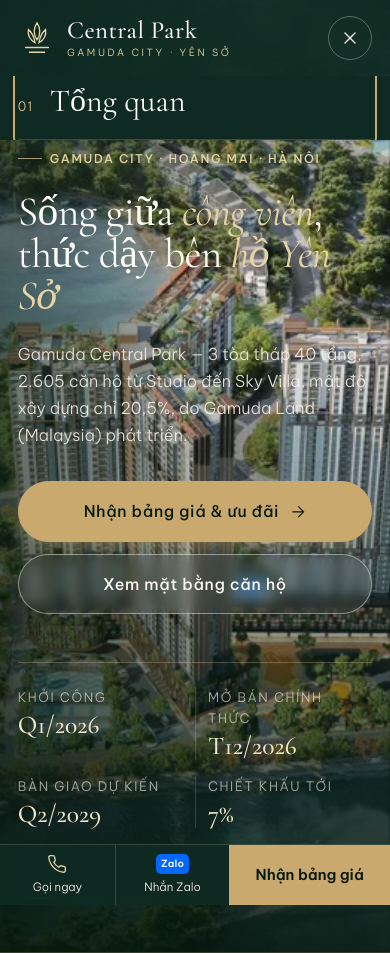
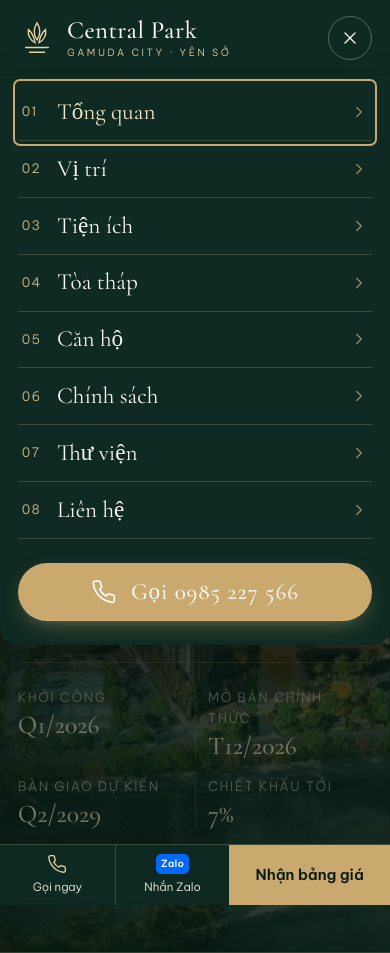
Before and after one commit to AnNhien91/Gamuda-Centra-Park-Y-n-S-, a Node server app: page / in a window 390 px wide, after a click that opens the changed part. Shown: the top 953 px of the page. Run offline with Node 20, Linux system fonts and the light colour scheme.

Commit message:
Menu điện thoại thả xuống đủ các mục + nút "Đầu trang"
- Sửa lỗi menu mobile bị cắt chỉ còn 1 dòng: backdrop-filter của header biến header thành
  khung chứa cho phần tử fixed bên trong. Khi mở menu, header dùng nền đặc (class nav-open).
- Menu thả xuống dưới header, có nền mờ phía sau (bấm ra ngoài để đóng), đánh dấu mục đang xem.
- Nút "Đầu trang" nổi, hiện khi khách cuộn qua ~60% trang; nằm trên thanh liên hệ (mobile)
  và trên nút Zalo/Gọi (desktop).

Co-Authored-By: Claude Opus 5.5 <noreply@anthropic.com>

```diff
--- a/public/css/style.css
+++ b/public/css/style.css
@@ -195,21 +195,38 @@ dialog { padding: 0; border: 0; }
 .nav-toggle[aria-expanded="true"] .i-open { display: none; }
 .nav-toggle[aria-expanded="true"] .i-close { display: block; }
 
+/* Khi mở menu: bỏ backdrop-filter/transform của header — chúng biến header thành khung chứa
+   cho phần tử position:fixed bên trong, làm menu bị cắt còn đúng chiều cao header. */
+.site-header.nav-open { background: var(--forest-900); backdrop-filter: none; -webkit-backdrop-filter: none; transform: none; box-shadow: 0 1px 0 var(--line-light); }
+.site-header.nav-open::before { opacity: 0; }
+
+/* Menu điện thoại: thả xuống ngay dưới header */
 .mobile-nav {
-  position: fixed; inset: var(--header-h) 0 0; background: var(--forest-900); padding: var(--space-6) var(--gutter) calc(var(--space-6) + env(safe-area-inset-bottom));
-  display: flex; flex-direction: column; justify-content: space-between; overflow-y: auto;
+  position: fixed; top: var(--header-h); left: 0; right: 0; z-index: 1;
+  max-height: calc(100dvh - var(--header-h)); overflow-y: auto; overscroll-behavior: contain;
+  background: var(--forest-900); border-radius: 0 0 var(--radius-lg) var(--radius-lg);
+  padding: var(--space-2) var(--gutter) calc(var(--space-5) + env(safe-area-inset-bottom));
+  box-shadow: 0 24px 48px rgba(0, 0, 0, .35);
+  transform-origin: top; animation: mnDrop .32s var(--ease-out);
 }
-.mobile-nav li { opacity: 0; transform: translateY(12px); animation: mnIn .5s var(--ease-out) forwards; animation-delay: calc(var(--i) * 45ms); }
-.mobile-nav a { display: flex; align-items: baseline; gap: 1rem; padding: .7rem 0; font-family: var(--font-display); font-size: 2rem; color: var(--ivory-50); border-bottom: 1px solid var(--line-light); }
-.mn-index { font-family: var(--font-body); font-size: var(--fs-xs); color: var(--gold-400); letter-spacing: .1em; }
-.mobile-nav-foot { margin-top: var(--space-6); }
+.mobile-nav li { opacity: 0; transform: translateY(-6px); animation: mnIn .4s var(--ease-out) forwards; animation-delay: calc(var(--i) * 35ms); }
+.mobile-nav a { display: flex; align-items: center; gap: .9rem; min-height: 52px; padding: .55rem .25rem; font-family: var(--font-display); font-size: 1.45rem; color: var(--ivory-50); border-bottom: 1px solid var(--line-light); transition: color .2s, padding .2s; }
+.mobile-nav a:active, .mobile-nav a:hover { color: var(--gold-200); padding-left: .6rem; }
+.mobile-nav a.is-current { color: var(--gold-200); }
+.mn-index { font-family: var(--font-body); font-size: var(--fs-xs); color: var(--gold-400); letter-spacing: .1em; min-width: 1.6em; }
+.mn-arrow { margin-left: auto; width: 18px; height: 18px; color: var(--gold-400); opacity: .7; }
+.mobile-nav-foot { margin-top: var(--space-5); }
+.nav-backdrop { position: fixed; inset: 0; z-index: 99; background: rgba(8, 25, 15, .55); animation: fadeIn .25s ease-out; }
+@keyframes mnDrop { from { opacity: 0; transform: translateY(-12px) scaleY(.96); } to { opacity: 1; transform: none; } }
 @keyframes mnIn { to { opacity: 1; transform: none; } }
+@keyframes fadeIn { from { opacity: 0; } }
+@media (prefers-reduced-motion: reduce) { .mobile-nav, .mobile-nav li, .nav-backdrop { animation: none; opacity: 1; transform: none; } }
 
 @media (min-width: 640px) { .header-actions .btn { display: inline-flex; } }
 @media (min-width: 1180px) {
   .main-nav { display: block; }
   .nav-toggle { display: none; }
-  .mobile-nav { display: none !important; }
+  .mobile-nav, .nav-backdrop { display: none !important; }
 }
 @media (min-width: 1320px) { .header-phone { display: inline-flex; } }
 
@@ -656,6 +673,26 @@ dialog { padding: 0; border: 0; }
 .mobile-cta-main { background: var(--gold-500); color: var(--forest-950) !important; font-size: var(--fs-sm) !important; font-weight: 600; }
 @media (min-width: 1024px) { .mobile-cta { display: none; } }
 
+/* Nút về đầu trang: hiện khi khách đã xem gần hết trang */
+.back-top {
+  position: fixed; right: 1rem; z-index: 89;
+  bottom: calc(60px + env(safe-area-inset-bottom) + .9rem); /* nằm trên thanh liên hệ mobile */
+  display: inline-flex; align-items: center; gap: .4rem; min-height: 44px; padding: 0 1rem 0 .8rem;
+  border-radius: 99px; border: 1px solid rgba(230, 211, 163, .45);
+  background: rgba(14, 42, 34, .92); color: var(--gold-200); backdrop-filter: blur(8px); -webkit-backdrop-filter: blur(8px);
+  font-size: var(--fs-sm); font-weight: 500; box-shadow: var(--shadow);
+  opacity: 0; visibility: hidden; transform: translateY(12px);
+  transition: opacity .3s var(--ease-out), transform .3s var(--ease-out), visibility .3s, background-color .2s;
+}
+.back-top .icon { width: 18px; height: 18px; }
+.back-top.is-visible { opacity: 1; visibility: visible; transform: none; }
+.back-top:hover { background: var(--forest-800, #12382c); }
+@media (min-width: 1024px) {
+  /* nằm trên 2 nút Zalo / Gọi nổi */
+  .back-top { right: 1.25rem; bottom: calc(1.5rem + 56px * 2 + .75rem * 2); }
+}
+@media (prefers-reduced-motion: reduce) { .back-top { transition: opacity .2s; transform: none; } }
+
 /* ---------- Modal ---------- */
 .lead-modal { width: min(920px, calc(100% - 2rem)); max-height: calc(100dvh - 2rem); border-radius: var(--radius-lg); background: var(--ivory-50); color: var(--ink-900); box-shadow: var(--shadow-lg); overflow: hidden; }
 .lead-modal::backdrop { background: rgba(8, 25, 15, .7); backdrop-filter: blur(4px); }
--- a/public/js/main.js
+++ b/public/js/main.js
@@ -29,6 +29,8 @@
   const mobileNav = $('#mobile-nav');
   const mobileCta = $('.mobile-cta');
   const hero = $('.hero');
+  const navBackdrop = $('[data-nav-backdrop]');
+  const backTop = $('[data-back-top]');
   let lastY = window.scrollY;
 
   function onScroll() {
@@ -43,6 +45,11 @@
       const threshold = hero ? hero.offsetHeight * 0.6 : 200;
       mobileCta.classList.toggle('is-visible', y > threshold);
     }
+    if (backTop) {
+      // Hiện khi khách đã cuộn qua ~60% trang (đang xem phần cuối)
+      const maxY = document.documentElement.scrollHeight - window.innerHeight;
+      backTop.classList.toggle('is-visible', maxY > 0 && y > Math.max(window.innerHeight, maxY * 0.6));
+    }
     lastY = y;
   }
   window.addEventListener('scroll', onScroll, { passive: true });
@@ -53,11 +60,22 @@
     navToggle.setAttribute('aria-expanded', String(open));
     navToggle.setAttribute('aria-label', open ? 'Đóng menu' : 'Mở menu');
     mobileNav.hidden = !open;
+    if (navBackdrop) navBackdrop.hidden = !open;
     document.body.style.overflow = open ? 'hidden' : '';
+    header.classList.toggle('nav-open', open);
+    header.classList.remove('is-hidden');
     header.classList.toggle('is-scrolled', open || window.scrollY > 40);
-    if (open) mobileNav.querySelector('a')?.focus();
+    if (open) mobileNav.querySelector('a')?.focus({ preventScroll: true });
   }
   navToggle?.addEventListener('click', () => setNav(navToggle.getAttribute('aria-expanded') !== 'true'));
+  navBackdrop?.addEventListener('click', () => setNav(false));
+  window.addEventListener('resize', () => { if (window.innerWidth >= 1180 && navToggle?.getAttribute('aria-expanded') === 'true') setNav(false); });
+
+  backTop?.addEventListener('click', () => {
+    window.scrollTo({ top: 0, behavior: reduceMotion ? 'auto' : 'smooth' });
+    header?.classList.remove('is-hidden');
+    $('.brand')?.focus({ preventScroll: true });
+  });
   mobileNav?.addEventListener('click', (e) => { if (e.target.closest('a')) setNav(false); });
   document.addEventListener('keydown', (e) => {
     if (e.key === 'Escape' && navToggle?.getAttribute('aria-expanded') === 'true') { setNav(false); navToggle.focus(); }
--- a/src/icons.js
+++ b/src/icons.js
@@ -8,6 +8,7 @@ const paths = {
   menu: '<path d="M4 6h16M4 12h16M4 18h16"/>',
   x: '<path d="M18 6 6 18M6 6l12 12"/>',
   arrowRight: '<path d="M5 12h14M13 5l7 7-7 7"/>',
+  arrowUp: '<path d="M12 19V5M5 12l7-7 7 7"/>',
   arrowDown: '<path d="M12 5v14M19 12l-7 7-7-7"/>',
   chevronLeft: '<path d="m15 18-6-6 6-6"/>',
   chevronRight: '<path d="m9 18 6-6-6-6"/>',
--- a/views/partials/footer.ejs
+++ b/views/partials/footer.ejs
@@ -37,6 +37,11 @@
     </div>
   </div>
 </footer>
+
+<!-- Nút về đầu trang -->
+<button class="back-top" type="button" aria-label="Về đầu trang" data-back-top data-track="back_to_top">
+  <%- icon('arrowUp') %><span>Đầu trang</span>
+</button>
 
 <!-- Nút liên hệ nổi (desktop) -->
 <div class="float-contact" aria-label="Liên hệ nhanh">
--- a/views/partials/header.ejs
+++ b/views/partials/header.ejs
@@ -34,12 +34,13 @@
   <div class="mobile-nav" id="mobile-nav" hidden>
     <ul>
       <% nav.forEach(([id, label], i) => { %>
-        <li style="--i:<%= i %>"><a href="<%= home %>#<%= id %>"><span class="mn-index">0<%= i + 1 %></span><%= label %></a></li>
+        <li style="--i:<%= i %>"><a href="<%= home %>#<%= id %>" data-nav="<%= id %>"><span class="mn-index">0<%= i + 1 %></span><%= label %><%- icon('chevronRight', 'mn-arrow') %></a></li>
       <% }) %>
-      <li style="--i:<%= nav.length %>"><a href="<%= home %>#lien-he"><span class="mn-index">0<%= nav.length + 1 %></span>Liên hệ</a></li>
+      <li style="--i:<%= nav.length %>"><a href="<%= home %>#lien-he" data-nav="lien-he"><span class="mn-index">0<%= nav.length + 1 %></span>Liên hệ<%- icon('chevronRight', 'mn-arrow') %></a></li>
     </ul>
     <div class="mobile-nav-foot">
       <a href="tel:<%= agent.phone %>" class="btn btn-gold btn-block" data-track="call_click"><%- icon('phone') %> Gọi <%= agent.phoneDisplay %></a>
     </div>
   </div>
 </header>
+<div class="nav-backdrop" data-nav-backdrop hidden></div>
```
